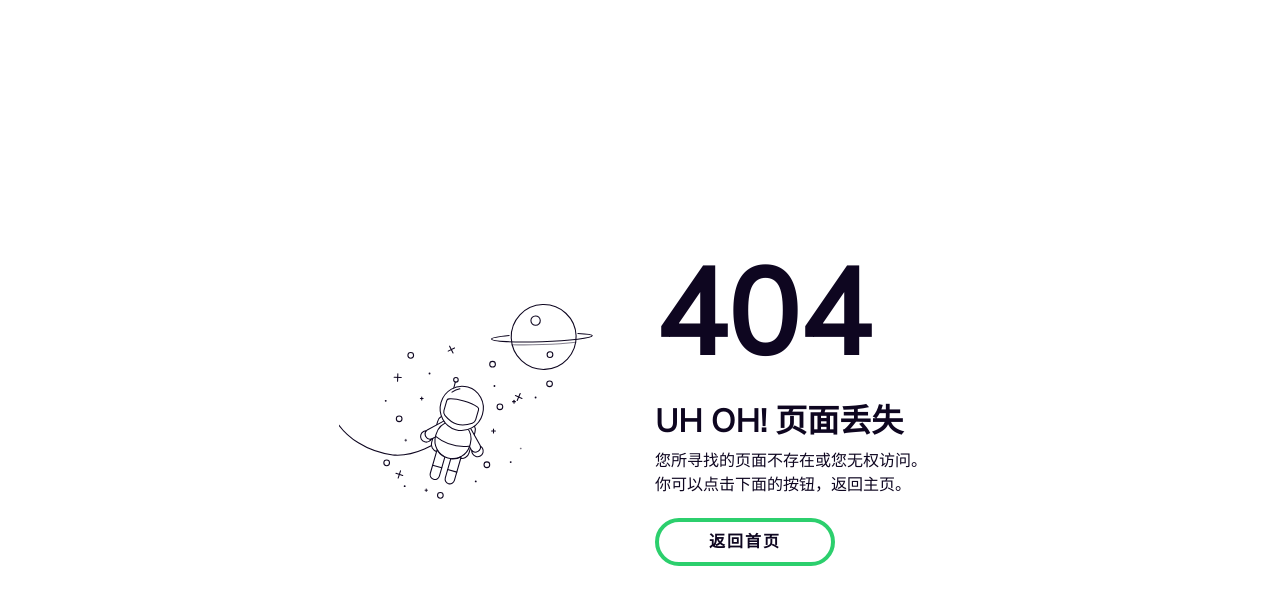
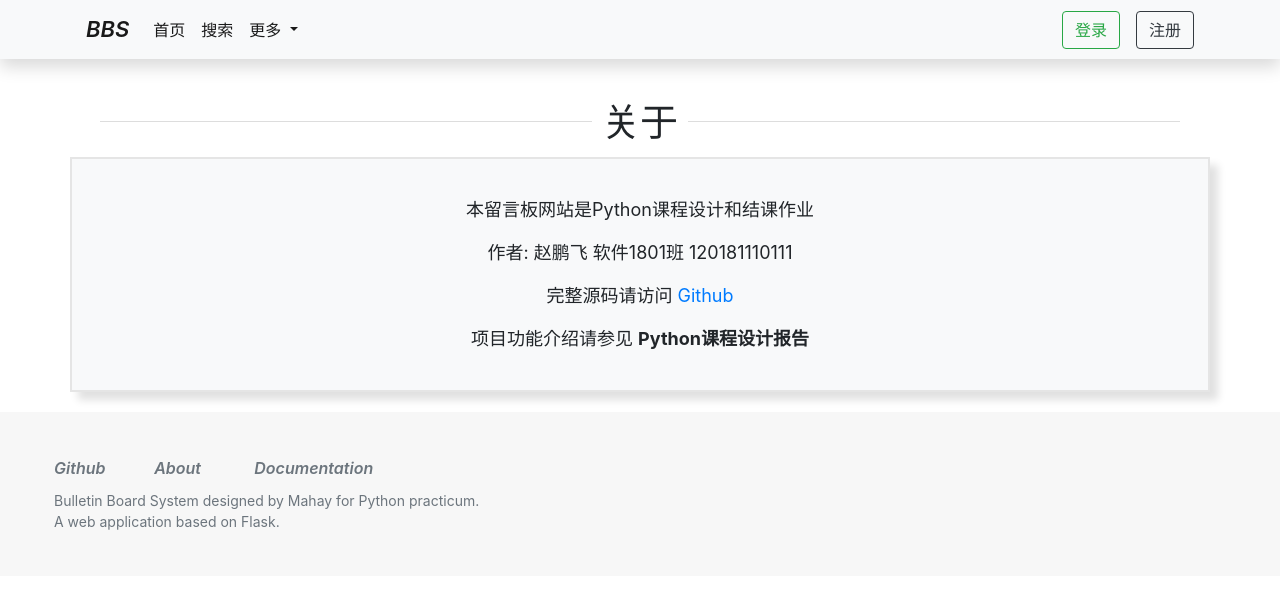
Before and after one commit to Mahay316/Python-Assignment, a Flask app: page /about in a window 1280 px wide. Shown: the top 605 px of the page. Run offline with Flask 2, Linux system fonts and the light colour scheme; some libraries are stand-ins or nearby versions.

Commit message:
增加了关于页面

```diff
--- a/Homework/Homework11/bbs-demo/app.py
+++ b/Homework/Homework11/bbs-demo/app.py
@@ -21,7 +21,6 @@ def auto_login():
 
 @app.before_request
 def verify_login():
-    print(request.path)
     """verify requests that need login"""
     # ignore pages don't need login
     if not startsWithList(request.path, ['/profile']):
@@ -34,6 +33,11 @@ def verify_login():
 def page_not_found(err):
     """customized 404 page"""
     return render_template('error-404.html')
+
+
+@app.route('/about')
+def about():
+    return render_template('about.html')
 
 
 # register function for Jinja
--- /dev/null
+++ b/Homework/Homework11/bbs-demo/templates/about.html
@@ -0,0 +1,61 @@
+<!DOCTYPE html>
+<html lang="en">
+<head>
+    <meta charset="UTF-8">
+    <link href="/static/img/favicon.png" rel="SHORTCUT ICON">
+    <title>关于BBS</title>
+    <!-- Bootstrap JQuery依赖 -->
+    <link rel="stylesheet" href="/static/bootstrap/css/bootstrap.min.css"/>
+
+    <script src="/static/js/jquery-3.5.1.min.js"></script>
+    <script src="/static/bootstrap/js/bootstrap.bundle.min.js"></script>
+
+    <link rel="stylesheet" href="/static/css/navigator.css"/>
+    <script src="/static/js/userAuth.js"></script>
+    <style>
+        .title-line {
+            border-bottom: 1px solid #dddddd;
+            height: 28px;
+            margin: 35px 100px;
+            text-align: center;
+        }
+
+        .title-line .text {
+            padding: 0 10px;
+            background-color: #ffffff;
+            line-height: 56px;
+            font-size: 38px;
+        }
+
+        .about-content {
+            margin-top: 25px;
+            padding: 10px;
+            border: 2px solid rgba(221, 221, 221, 0.7);
+            background-color: #f8f9fa;
+            box-shadow: 8px 8px 8px rgba(0, 0, 0, 0.12);
+            text-align: center;
+            font-size: 18px;
+            min-height: 235px;
+        }
+    </style>
+</head>
+<body>
+{% include 'navigator.html' %}
+
+<div class="title-line">
+    <span class="text">关于</span>
+</div>
+
+<div class="container about-content">
+    <br/>
+    <p>本留言板网站是Python课程设计和结课作业</p>
+    <p>作者: 赵鹏飞 软件1801班 120181110111</p>
+    <p>完整源码请访问
+        <a href="https://github.com/Mahay316/Python-Assignment/tree/master/Homework/Homework11">Github</a>
+    </p>
+    <p>项目功能介绍请参见 <b>Python课程设计报告</b></p>
+</div>
+
+{% include 'footer.html' %}
+</body>
+</html>
--- a/Homework/Homework11/bbs-demo/templates/footer.html
+++ b/Homework/Homework11/bbs-demo/templates/footer.html
@@ -6,7 +6,7 @@
             <div class="col-1">
                 <a href="https://github.com/Mahay316/Python-Assignment/tree/master/Homework/Homework11" target="_blank">Github</a>
             </div>
-            <div class="col-1"><a href="#">About</a></div>
+            <div class="col-1"><a href="/about">About</a></div>
             <div class="col-1"><a href="#">Documentation</a></div>
         </div>
         <p>Bulletin Board System designed by Mahay for Python practicum.</p>
--- a/Homework/Homework11/bbs-demo/templates/navigator.html
+++ b/Homework/Homework11/bbs-demo/templates/navigator.html
@@ -28,7 +28,7 @@
                             <a class="dropdown-item" target="_blank"
                                href="https://github.com/Mahay316/Python-Assignment/tree/master/Homework/Homework11">访问Github</a>
                             <div class="dropdown-divider"></div>
-                            <a class="dropdown-item" href="#">关于</a>
+                            <a class="dropdown-item" href="/about">关于</a>
                         </div>
                     </li>
                 </ul>
```
